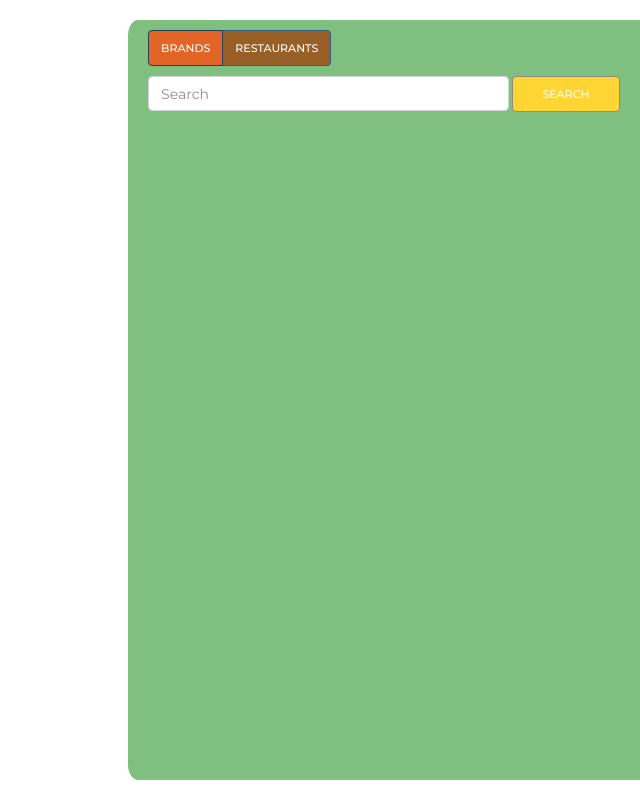
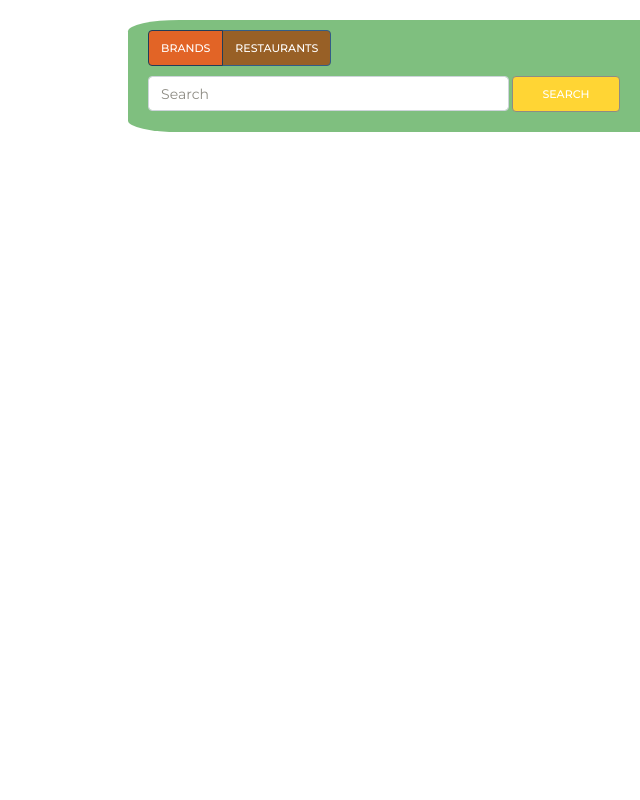
Before and after one commit to JayTDawgzone/on_tap_sac, a Flask app: page / in a window 1280 px wide. Shown: the whole page, without its empty margins (640-1280 px from the left). Run offline with Flask 2, Linux system fonts and the light colour scheme; data that the repository does not hold is empty; some libraries are stand-ins or nearby versions.

Commit message:
shrunk search overlay background

```diff
--- a/static/css/style.css
+++ b/static/css/style.css
@@ -33,7 +33,7 @@ body {
 /* Search area */
 
 .search-area-background {
-  height: 95%;
+  height: 14%;
   width: 40%;
   background: #008001;
   position: absolute;
@@ -41,7 +41,7 @@ body {
   left: 60%;
   z-index: 2;
   opacity: 50%;
-  border-radius: 2% 0% 0% 2%;
+  border-radius: 10% 0% 0% 10%;
 }
 
 .search-area {
@@ -53,7 +53,6 @@ body {
   z-index: 3;
   border-radius: 2% 0% 0% 2%;
 }
-
 
 /* Search bar filter buttons */
 
```
